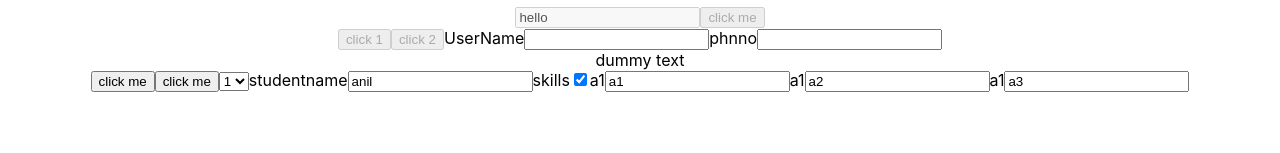
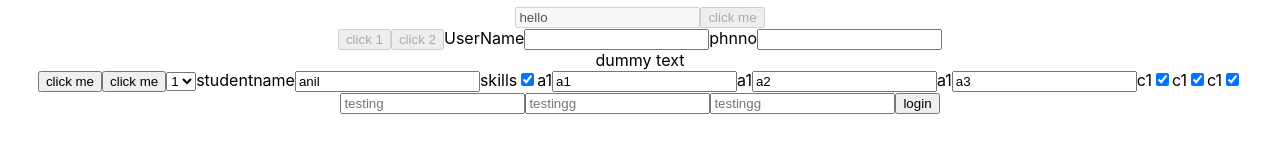
Before and after one commit to YashLT224/React-App-Testing, a React (Create React App) app: page / in a window 1280 px wide. Shown: the part 483-636 px from the top of the page. Built offline with nearby package versions, Linux system fonts and the light colour scheme.

Commit message:
testing react app

```diff
--- a/src/RTLQuery/File2.js
+++ b/src/RTLQuery/File2.js
@@ -1,44 +1,52 @@
-import React from 'react'
+import React from "react";
 
 const File1 = () => {
   return (
     <div>
       <button disabled>click 1</button>
       <button disabled>click 2</button>
-      <label htmlFor='input1'>UserName</label>
-      <input id='input1' type='text' />
-      <label htmlFor='input2'>phnno</label>
-      <input id='input2' type='text' />
-      <div role='dummy'>dummy text</div>
+      <label htmlFor="input1">UserName</label>
+      <input id="input1" type="text" />
+      <label htmlFor="input2">phnno</label>
+      <input id="input2" type="text" />
+      <div role="dummy">dummy text</div>
 
       <button>click me</button>
       <button>click me</button>
 
       <select>
-          <option>1</option>
-          <option>2</option>
-          <option>3</option>
-          <option>4</option>
+        <option>1</option>
+        <option>2</option>
+        <option>3</option>
+        <option>4</option>
       </select>
-      <label htmlFor='student'>studentname</label>
-      <input id='student' type='text' value='anil' />
+      <label htmlFor="student">studentname</label>
+      <input id="student" type="text" value="anil" />
 
+      <label htmlFor="skills">skills</label>
+      <input id="skills" type="checkbox" defaultChecked={true} />
 
-      <label htmlFor='skills'>skills</label>
-      <input id='skills' type='checkbox' defaultChecked= {true} />
+      <label htmlFor="a1">a1</label>
+      <input id="a1" type="text" defaultValue={"a1"} />
+      <label htmlFor="a2">a1</label>
+      <input id="a2" type="text" defaultValue={"a2"} />
+      <label htmlFor="a3">a1</label>
+      <input id="a3" type="text" defaultValue={"a3"} />
 
+      <label htmlFor="c1">c1</label>
+      <input id="c1" type="checkbox" defaultChecked={true} />
+      <label htmlFor="c2">c1</label>
+      <input id="c2" type="checkbox" defaultChecked={true} />
+      <label htmlFor="c3">c1</label>
+      <input id="c3" type="checkbox" defaultChecked={true} />
 
-   <label htmlFor='a1'>a1</label>
-      <input id='a1' type='text'  defaultValue={'a1'} />
-      <label htmlFor='a2'>a1</label>
-      <input id='a2' type='text'  defaultValue={'a2'} />
-      <label htmlFor='a3'>a1</label>
-      <input id='a3' type='text' defaultValue={'a3'} />
+      <input type="text" placeholder="testing" />
+      <input type="text" placeholder="testingg" />
+      <input type="text" placeholder="testingg" />
 
+      <button>login</button>
+    </div>
+  );
+};
 
-
-    </div>
-  )
-}
-
-export default File1
+export default File1;
```
Also changed, not shown: 1 other file (tests, documents, lock files or other folders).
